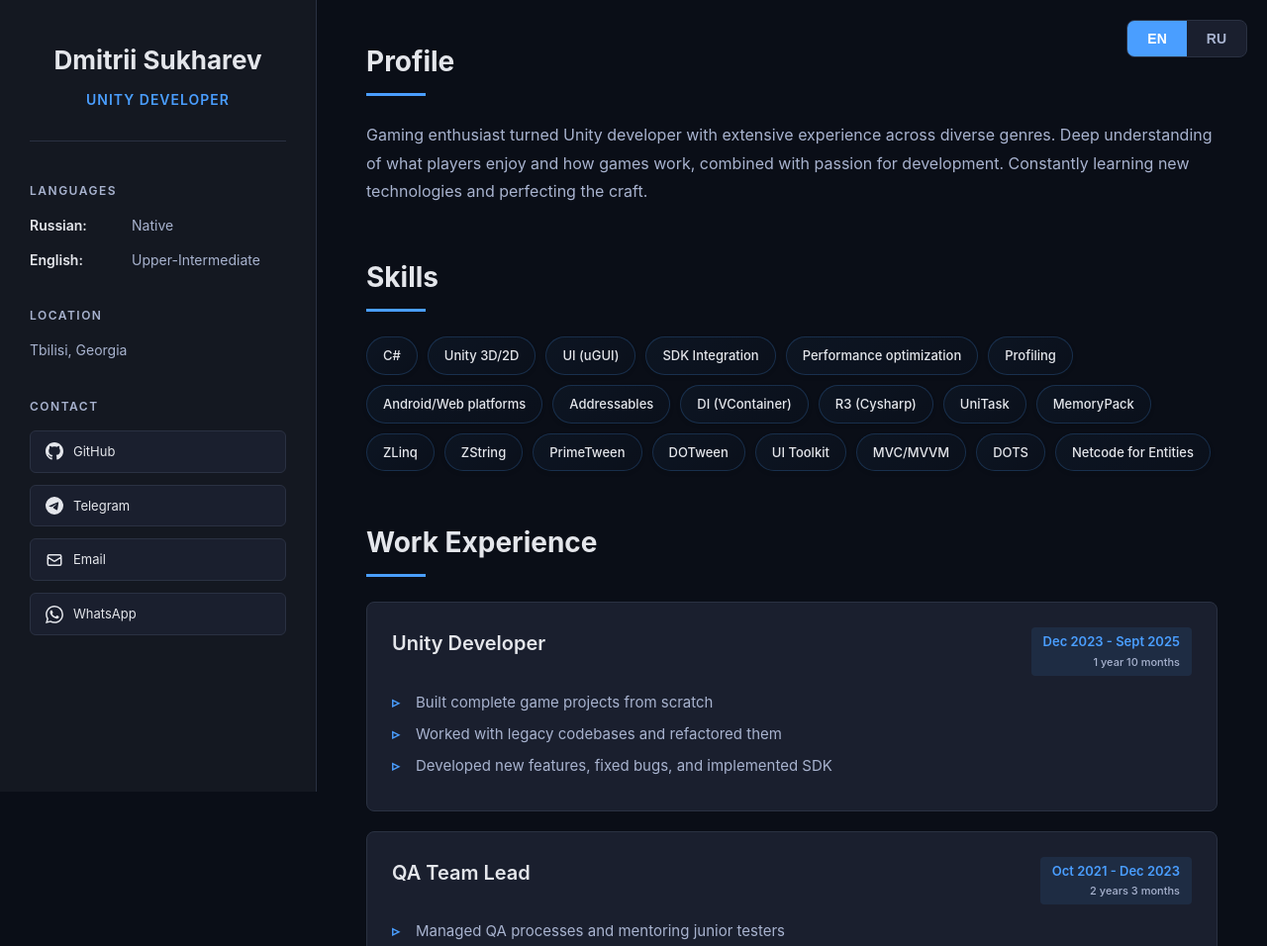
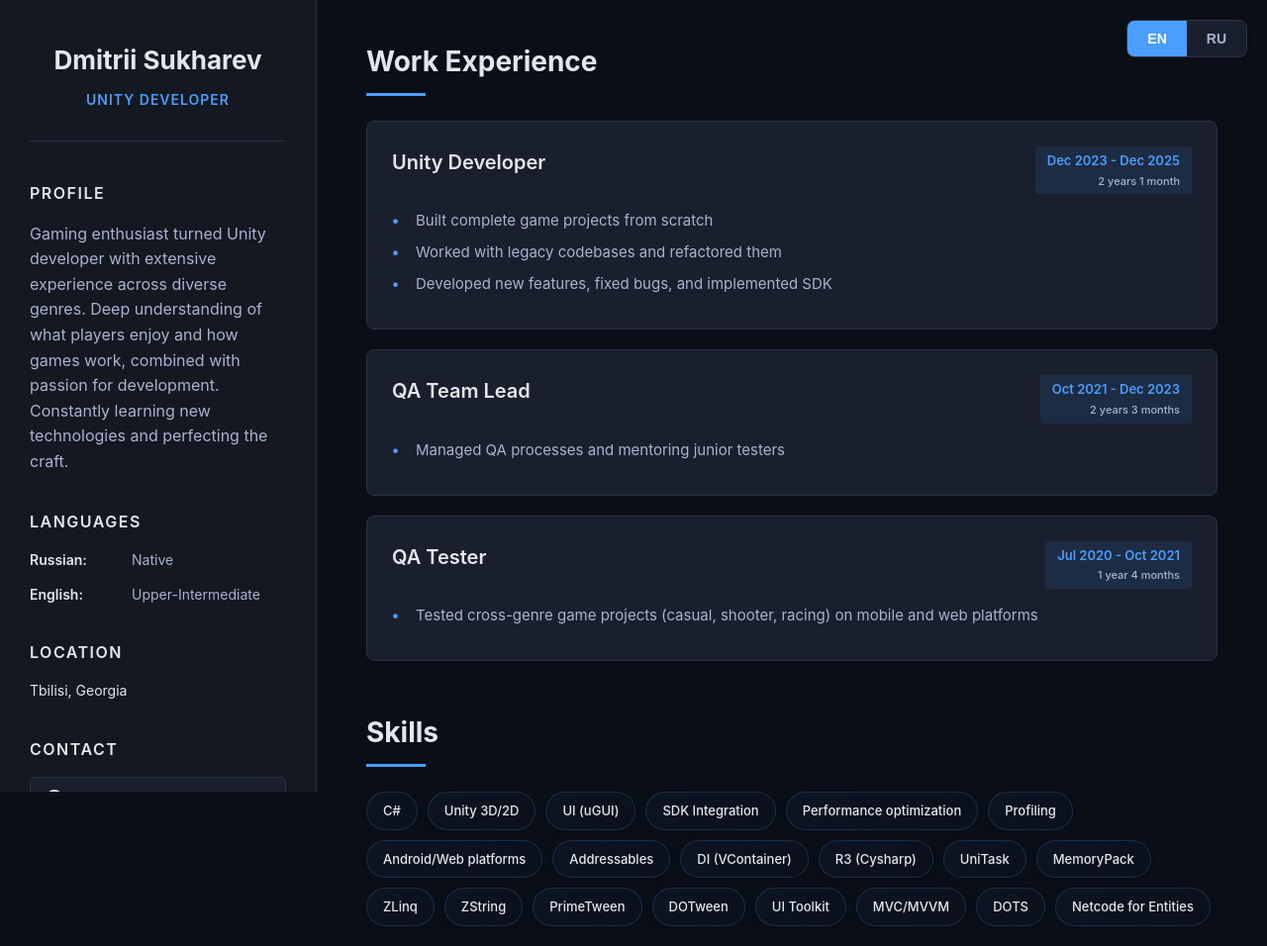
Before and after one commit to hurriCase/hurriCase.github.io, a plain HTML site: page index.html in a window 1280 px wide. Shown: the top 956 px of the page at 99% size. Drawn offline with Linux system fonts and the light colour scheme.

Commit message:
[refactor] move Profile to side-bar

```diff
--- a/index.html
+++ b/index.html
@@ -19,15 +19,24 @@
             <div class="title" data-lang="job-title">Unity Developer</div>
         </div>
 
+        <section class="sidebar-section">
+            <h3 class="languages-title" data-lang="profile-title">Profile</h3>
+            <p data-lang="profile-text">
+                Gaming enthusiast turned Unity developer with extensive experience across diverse genres.
+                Deep understanding of what players enjoy and how games work, combined with passion for development.
+                Constantly learning new technologies and perfecting the craft.
+            </p>
+        </section>
+
         <div class="sidebar-section">
             <h3 data-lang="languages-title">Languages</h3>
             <div class="info-item">
                 <strong data-lang="russian">Russian:</strong>
-                <span data-lang="native">Native</span>
+                <p data-lang="native">Native</p>
             </div>
             <div class="info-item">
                 <strong data-lang="english">English:</strong>
-                <span data-lang="upper-intermediate">Upper-Intermediate</span>
+                <p data-lang="upper-intermediate">Upper-Intermediate</p>
             </div>
         </div>
 
@@ -70,38 +79,6 @@
     </aside>
 
     <main class="main-content">
-        <section class="section">
-            <h2 class="section-title" data-lang="profile-title">Profile</h2>
-            <p class="profile-text" data-lang="profile-text">
-                Gaming enthusiast turned Unity developer with extensive experience across diverse genres. Deep understanding of what players enjoy and how games work, combined with passion for development. Constantly learning new technologies and perfecting the craft.
-            </p>
-        </section>
-
-        <section class="section">
-            <h2 class="section-title" data-lang="skills-title">Skills</h2>
-            <div class="skills-grid">
-                <div class="skill-tag">C#</div>
-                <div class="skill-tag">Unity 3D/2D</div>
-                <div class="skill-tag">UI (uGUI)</div>
-                <div class="skill-tag" data-lang="skill-sdk">SDK Integration</div>
-                <div class="skill-tag" data-lang="skill-perf">Performance optimization</div>
-                <div class="skill-tag" data-lang="skill-profiling">Profiling</div>
-                <div class="skill-tag" data-lang="skill-platforms">Android/Web platforms</div>
-                <div class="skill-tag">Addressables</div>
-                <div class="skill-tag">DI (VContainer)</div>
-                <div class="skill-tag">R3 (Cysharp)</div>
-                <div class="skill-tag">UniTask</div>
-                <div class="skill-tag">MemoryPack</div>
-                <div class="skill-tag">ZLinq</div>
-                <div class="skill-tag">ZString</div>
-                <div class="skill-tag">PrimeTween</div>
-                <div class="skill-tag">DOTween</div>
-                <div class="skill-tag">UI Toolkit</div>
-                <div class="skill-tag">MVC/MVVM</div>
-                <div class="skill-tag">DOTS</div>
-                <div class="skill-tag">Netcode for Entities</div>
-            </div>
-        </section>
 
         <section class="section">
             <h2 class="section-title" data-lang="experience-title">Work Experience</h2>
@@ -149,6 +126,32 @@
         </section>
 
         <section class="section">
+            <h2 class="section-title" data-lang="skills-title">Skills</h2>
+            <div class="skills-grid">
+                <div class="skill-tag">C#</div>
+                <div class="skill-tag">Unity 3D/2D</div>
+                <div class="skill-tag">UI (uGUI)</div>
+                <div class="skill-tag" data-lang="skill-sdk">SDK Integration</div>
+                <div class="skill-tag" data-lang="skill-perf">Performance optimization</div>
+                <div class="skill-tag" data-lang="skill-profiling">Profiling</div>
+                <div class="skill-tag" data-lang="skill-platforms">Android/Web platforms</div>
+                <div class="skill-tag">Addressables</div>
+                <div class="skill-tag">DI (VContainer)</div>
+                <div class="skill-tag">R3 (Cysharp)</div>
+                <div class="skill-tag">UniTask</div>
+                <div class="skill-tag">MemoryPack</div>
+                <div class="skill-tag">ZLinq</div>
+                <div class="skill-tag">ZString</div>
+                <div class="skill-tag">PrimeTween</div>
+                <div class="skill-tag">DOTween</div>
+                <div class="skill-tag">UI Toolkit</div>
+                <div class="skill-tag">MVC/MVVM</div>
+                <div class="skill-tag">DOTS</div>
+                <div class="skill-tag">Netcode for Entities</div>
+            </div>
+        </section>
+
+        <section class="section">
             <h2 class="section-title" data-lang="projects-title">Personal Projects</h2>
 
             <div class="project-item">
--- a/script.js
+++ b/script.js
@@ -21,8 +21,8 @@ const translations = {
         'skill-networking': 'Multiplayer Networking',
         'experience-title': 'Work Experience',
         'job-unity-dev': 'Unity Developer',
-        'period-unity': 'Dec 2023 - Sept 2025',
-        'duration-unity': '1 year 10 months',
+        'period-unity': 'Dec 2023 - Dec 2025',
+        'duration-unity': '2 years 1 month',
         'exp-unity-1': 'Built complete game projects from scratch',
         'exp-unity-2': 'Worked with legacy codebases and refactored them',
         'exp-unity-3': 'Developed new features, fixed bugs, and implemented SDK',
@@ -63,8 +63,8 @@ const translations = {
         'skill-platforms': 'Android/Web платформы',
         'experience-title': 'Опыт работы',
         'job-unity-dev': 'Unity Разработчик',
-        'period-unity': 'Дек 2023 - Сент 2025',
-        'duration-unity': '1 год 10 месяцев',
+        'period-unity': 'Дек 2023 - Дек 2025',
+        'duration-unity': '2 года 1 месяц',
         'exp-unity-1': 'Создавал полные игровые проекты с нуля',
         'exp-unity-2': 'Работал с легаси кодом и рефакторил его',
         'exp-unity-3': 'Разрабатывал новые функции, исправлял баги и внедрял SDK',
--- a/styles.css
+++ b/styles.css
@@ -100,12 +100,16 @@ body {
 }
 
 .sidebar-section h3 {
-    font-size: 12px;
+    font-size: 16px;
     font-weight: 600;
     text-transform: uppercase;
     letter-spacing: 1.5px;
+    color: var(--text-primary);
+    margin-bottom: 15px;
+}
+
+.sidebar-section p {
     color: var(--text-secondary);
-    margin-bottom: 15px;
 }
 
 .info-item {
@@ -120,10 +124,6 @@ body {
     color: var(--text-primary);
     min-width: 95px;
     font-weight: 600;
-}
-
-.info-item span {
-    color: var(--text-secondary);
 }
 
 .contact-links {
@@ -304,7 +304,7 @@ body {
 }
 
 .experience-item li::before {
-    content: '▹';
+    content: '•';
     position: absolute;
     left: 0;
     color: var(--accent);
```
